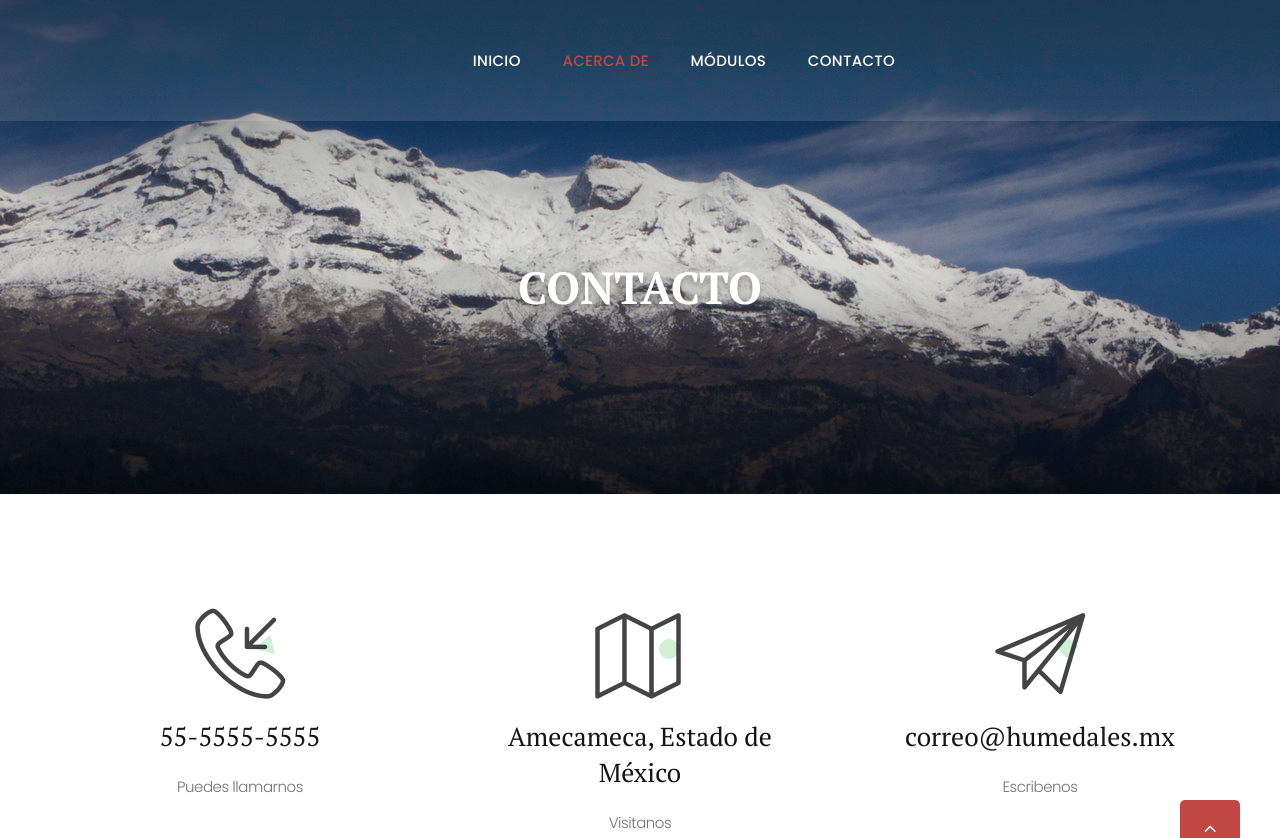
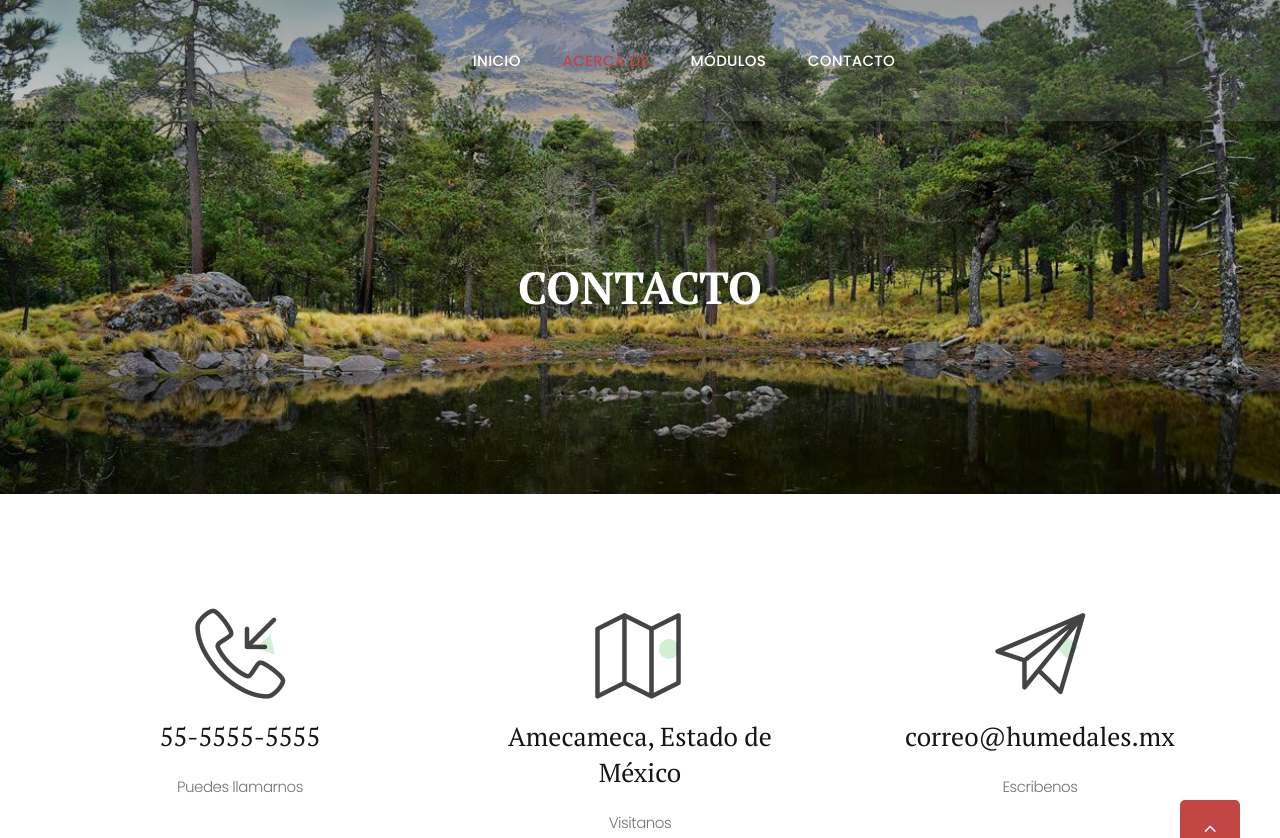
Before and after one commit to GeoVisual-SIGI/humedal_edo, a plain HTML site: page contacts.html in a window 1280 px wide. Shown: the top 838 px of the page. Drawn offline with Linux system fonts and the light colour scheme.

Commit message:
Update contacts.html

```diff
--- a/contacts.html
+++ b/contacts.html
@@ -53,7 +53,7 @@
           </nav>
         </div>
       </header>
-      <section class="parallax-container overlay-1" data-parallax-img="images/volcan.jpg">
+      <section class="parallax-container overlay-1" data-parallax-img="images/nahualac.jpg">
         <div class="parallax-content breadcrumbs-custom context-dark">
           <div class="container">
             <div class="row justify-content-center">
```
